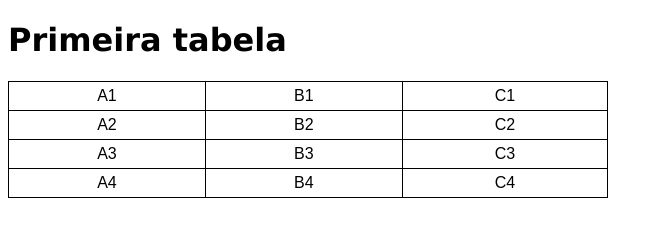
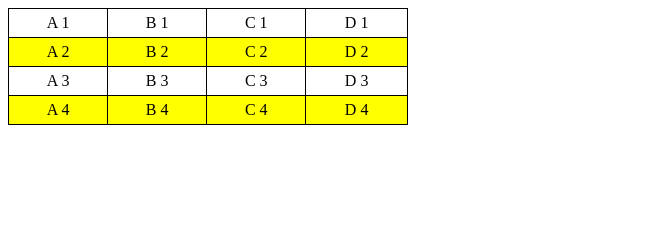
Before and after one commit to 89Alberth/Html-css, a plain HTML site: page exercicio/ex023/tabela01.html in a window 1280 px wide. Shown: the whole page, without its empty margins (0-663 px from the left). Drawn offline with Linux system fonts and the light colour scheme.

Commit message:
exercicio

```diff
--- a/exercicio/ex023/tabela01.html
+++ b/exercicio/ex023/tabela01.html
@@ -6,46 +6,50 @@
     <meta name="viewport" content="width=device-width, initial-scale=1.0">
     <title>Tabelas</title>
     <style>
-        h1{
-            font-family: Verdana, Geneva, Tahoma, sans-serif;
-        }
         table{
-            font-family: Arial, Helvetica, sans-serif;
-            width: 600px;
+            width: 400px;
             border-collapse: collapse;
         }
         td{
             text-align: center;
             border: 1px solid black;
-            padding: 5px 0px;
+            padding: 5px;
+
         }
-
-
+        .amarelo{
+            background-color: yellow;
+        }
     </style>
 </head>
 <body>
-    <h1>Primeira tabela</h1>
-    <table>
+   <table>
+       <tr>
+           <td>A 1</td>
+           <td>B 1</td>
+           <td>C 1</td>
+           <td>D 1</td>
+       </tr>
+
+       <tr class="amarelo">
+            <td>A 2</td>
+            <td>B 2</td>
+            <td>C 2</td>
+            <td>D 2</td>
+       </tr>
+
         <tr>
-            <td>A1</td>
-            <td>B1</td>
-            <td>C1</td>
+            <td>A 3</td>
+            <td>B 3</td>
+            <td>C 3</td>
+            <td>D 3</td>
         </tr>
-        <tr>
-            <td>A2</td2>
-            <td>B2</td>
-            <td>C2</td>
+
+        <tr class="amarelo">
+            <td>A 4</td>
+            <td>B 4</td>
+            <td>C 4</td>
+            <td>D 4</td>
         </tr>
-        <tr>
-            <td>A3</td>
-            <td>B3</td>
-            <td>C3</td>
-        </tr>
-        <tr>
-            <td>A4</td>
-            <td>B4</td>
-            <td>C4</td>
-        </tr>
-    </table>
+   </table>
 </body>
 </html>
```
